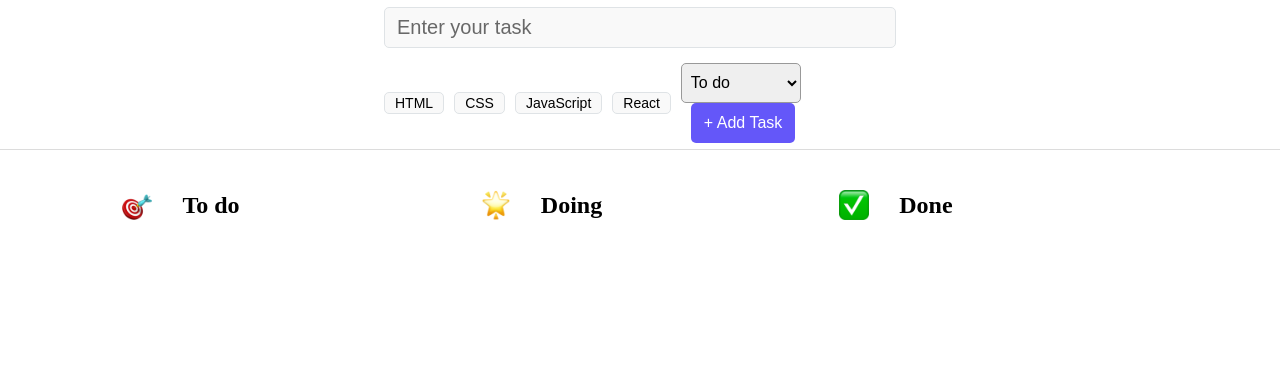
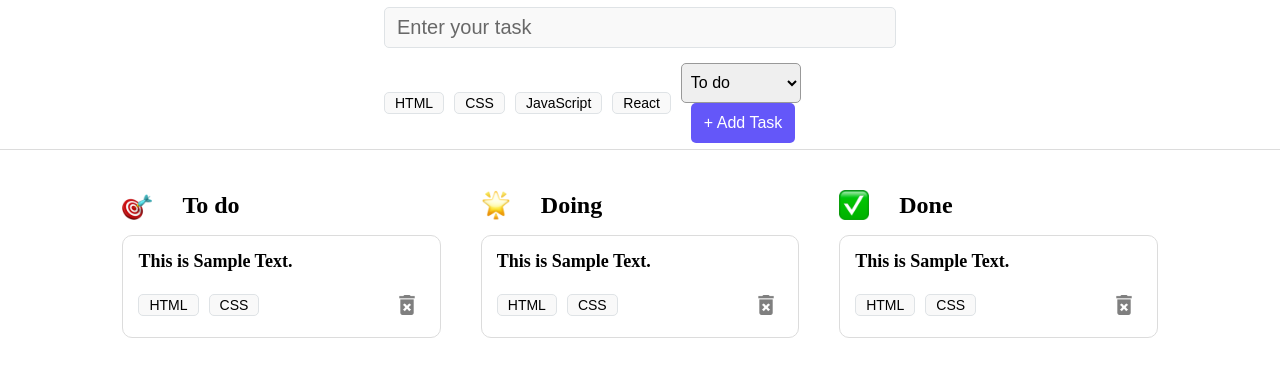
Before and after one commit to seohyunchoiii/todolist, a React (Vite) app: page / in a window 1280 px wide. Shown: the top 376 px of the page. Built offline with nearby package versions, Linux system fonts and the light colour scheme.

Commit message:
Make TaskCard component

```diff
--- /dev/null
+++ b/src/components/TaskCard.jsx
@@ -0,0 +1,70 @@
+import React from 'react'
+import styled from 'styled-components'
+import Buttons from './Buttons'
+import deleteIcon from '../assets/delete.png'
+
+const Container = styled.div``
+const Card = styled.article`
+  width: 100%;
+  min-height: 100px;
+  border: 1px solid #dcdcdc;
+  border-radius: 10px;
+  padding: 15px;
+  margin: 15px 0;
+`
+const Text = styled.p`
+  font-size: 18px;
+  font-weight: 600;
+  margin-bottom: 15px;
+`
+const Bottom = styled.div`
+  display: flex;
+  align-items: center;
+  justify-content: space-between;
+`
+const Tags = styled.div`
+  display: flex;
+`
+const Delete = styled.div`
+  width: 35px;
+  height: 35px;
+  border-radius: 100%;
+  display: flex;
+  align-items: center;
+  justify-content: center;
+  cursor: pointer;
+  transition: all 0.3s ease-in-out;
+  &:hover {
+    opacity: 80%;
+  }
+`
+const Icon = styled.img`
+  &:hover {
+    background-color: #ebebeb;
+    opacity: 80%;
+  }
+  width: 20px;
+  opacity: 50%;
+  transition: all 0.3s ease-in-out;
+`
+
+const TaskCard = () => {
+  return (
+    <Container>
+      <Card>
+        <Text>This is Sample Text.</Text>
+        <Bottom>
+          <Tags>
+            <Buttons name="HTML"/>
+            <Buttons name="CSS"/>
+          </Tags>
+          <Delete>
+            <Icon src={deleteIcon} alt=""/>
+          </Delete>
+        </Bottom>
+      </Card>
+    </Container>
+  )
+}
+
+export default TaskCard
--- a/src/components/TaskColumn.jsx
+++ b/src/components/TaskColumn.jsx
@@ -1,5 +1,6 @@
 import React from 'react'
 import styled from 'styled-components'
+import TaskCard from './TaskCard'
 
 const Container = styled.div`
 `
@@ -18,6 +19,7 @@ const TaskColumn = ({title, icon}) => {
       <Heading>
         <Icon src={icon} alt=''/>{title}
       </Heading>
+      <TaskCard/>
     </Container>
 
   )
```
